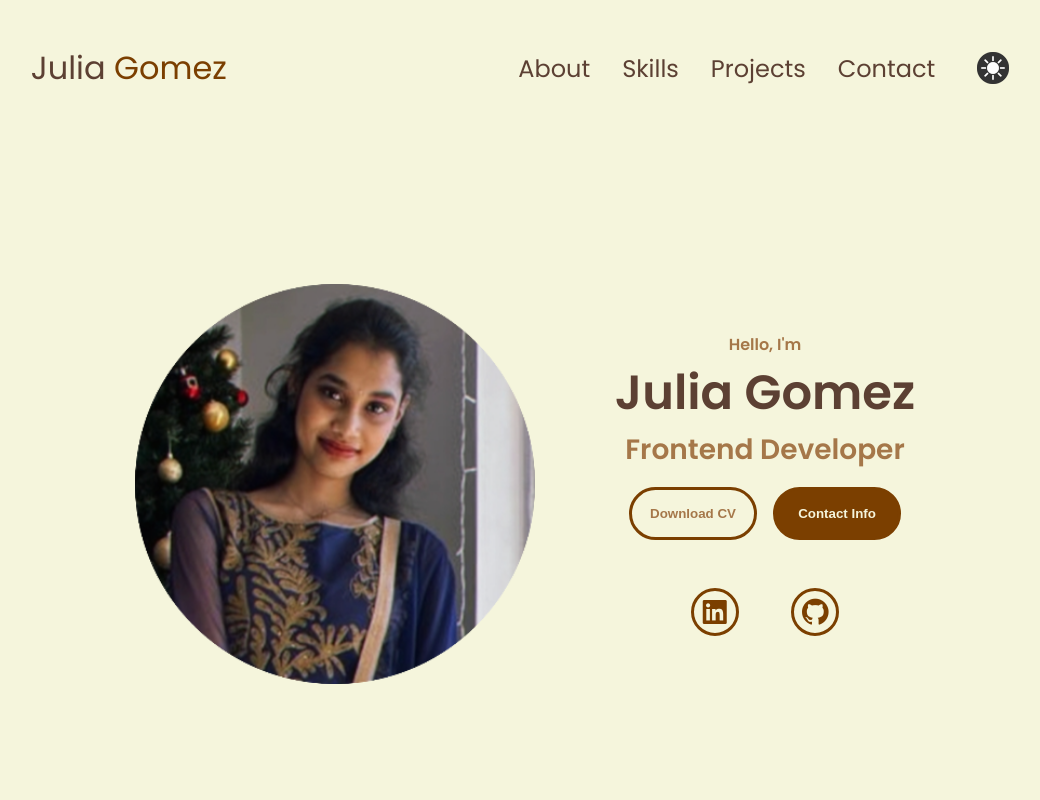
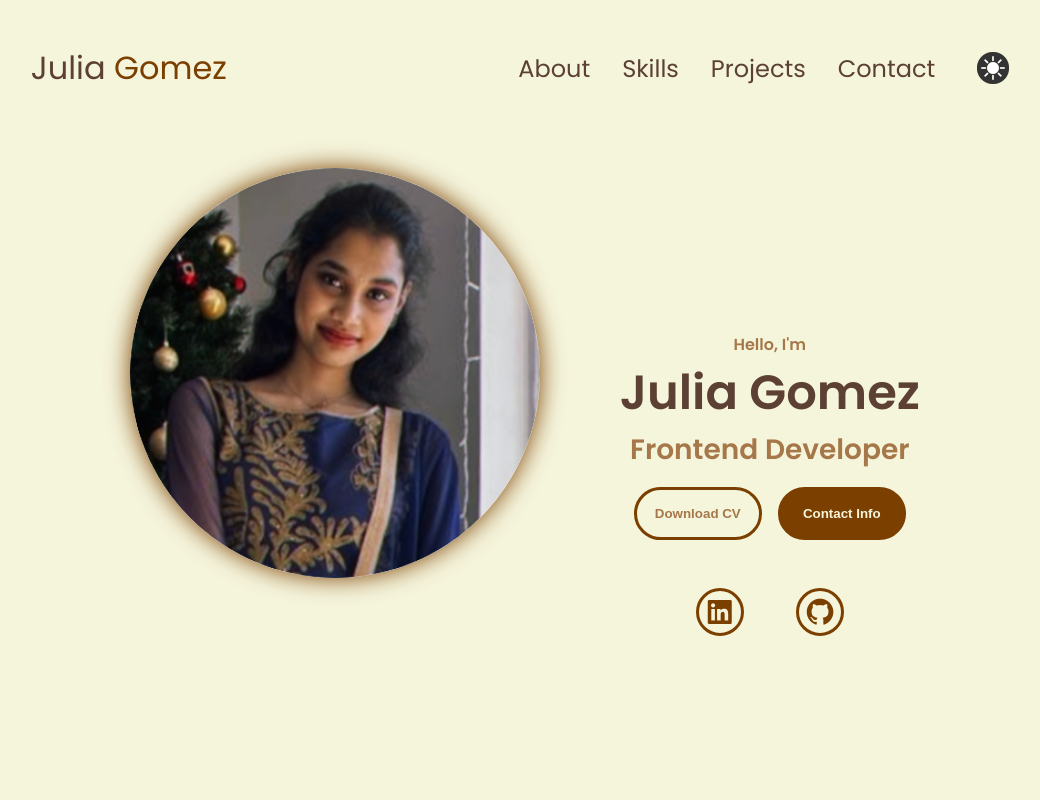
Before and after one commit to julgom/landing-page, a plain HTML site: page index.html in a window 1280 px wide. Shown: the top 800 px of the page, without its empty margins (115-1155 px from the left). Drawn offline with nearby package versions, Linux system fonts and the light colour scheme.

Commit message:
Update index.html

```diff
--- a/index.html
+++ b/index.html
@@ -58,7 +58,7 @@
       </div>
     </nav>
     <section id="profile">
-      <div class="section__pic-container">
+      <div class="img">
         <img src="./assets/profile-pic.png" alt="Julia Gomez profile picture" />
       </div>
       <div class="section__text">
```
